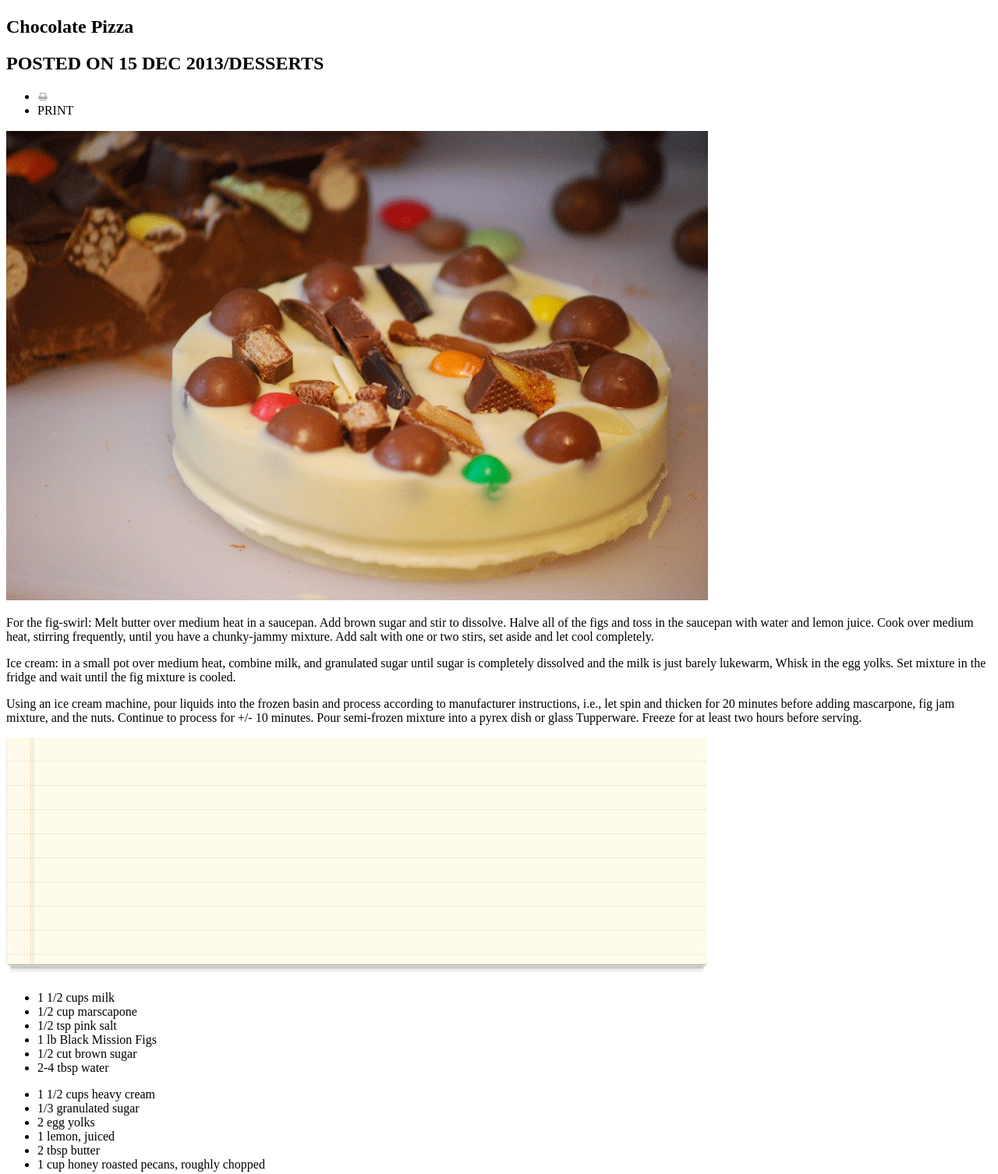
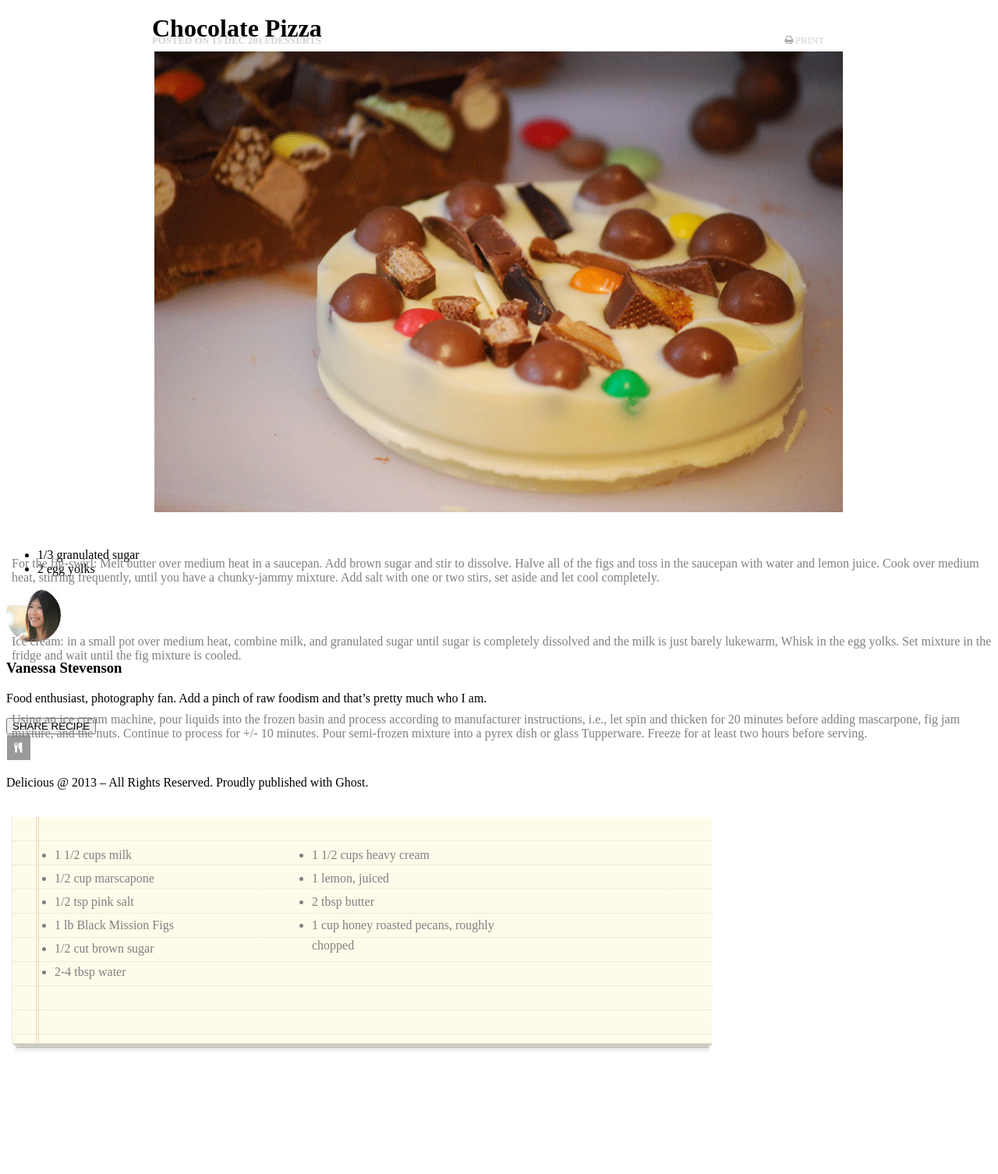
Before and after one commit to madelinepet/debugging-wireframe-lab, a plain HTML site: page index.html in a window 1280 px wide. Shown: the part 152-1658 px from the top of the page at 78% size. After the commit the page ends 1509 px from the top, so only its background shows below. Drawn offline with Linux system fonts and the light colour scheme.

Commit message:
I have styled my main content to look similar to the example, but I have yet to change font.

```diff
--- a/index.html
+++ b/index.html
@@ -24,45 +24,48 @@
     </nav>
 
   </header>
-  <content>
-    <section>
+  <br>
+  <main>
+    <div>
       <h1>Chocolate Pizza</h1>
       <h2>POSTED ON 15 DEC 2013/DESSERTS</h2>
       <ul>
-        <li><img src="img/print-icon.png" alt="printIcon"></li>
-        <li>PRINT</li>
+        <li id = "contentList1"><img src="img/print-icon.png" alt="printIcon"></li>
+        <li id = "contentList2">PRINT</li>
       </ul>
-    </section>
-    <div>
-      <img src="img/choco-pizza.png" alt="chocoPizza">
     </div>
 
     <div>
-      <p> For the fig-swirl: Melt butter over medium heat in a saucepan. Add brown sugar and stir to dissolve. Halve all of the figs and toss in the saucepan with water and lemon juice. Cook over medium heat, stirring frequently, until you have a chunky-jammy mixture. Add salt with one or two stirs, set aside and let cool completely.</p>
-      <p> Ice cream: in a small pot over medium heat, combine milk, and granulated sugar until sugar is completely dissolved and the milk is just barely lukewarm, Whisk in the egg yolks. Set mixture in the fridge and wait until the fig mixture is cooled.</p>
-      <p> Using an ice cream machine, pour liquids into the frozen basin and process according to manufacturer instructions, i.e., let spin and thicken for 20 minutes before adding mascarpone, fig jam mixture, and the nuts. Continue to process for +/- 10 minutes. Pour semi-frozen mixture into a pyrex dish or glass Tupperware. Freeze for at least two hours before serving.</p>
+      <img src="img/choco-pizza.png" alt="chocoPizza" id = "chocoPizza">
+    </div>
+
+    <div>
+      <p id = "recipe1"> For the fig-swirl: Melt butter over medium heat in a saucepan. Add brown sugar and stir to dissolve. Halve all of the figs and toss in the saucepan with water and lemon juice. Cook over medium heat, stirring frequently, until you have a chunky-jammy mixture. Add salt with one or two stirs, set aside and let cool completely.</p>
+      <p id= "recipe2"> Ice cream: in a small pot over medium heat, combine milk, and granulated sugar until sugar is completely dissolved and the milk is just barely lukewarm, Whisk in the egg yolks. Set mixture in the fridge and wait until the fig mixture is cooled.</p>
+      <p id = "recipe3"> Using an ice cream machine, pour liquids into the frozen basin and process according to manufacturer instructions, i.e., let spin and thicken for 20 minutes before adding mascarpone, fig jam mixture, and the nuts. Continue to process for +/- 10 minutes. Pour semi-frozen mixture into a pyrex dish or glass Tupperware. Freeze for at least two hours before serving.</p>
   </div>
 
   <div>
-    <img src="img/list-bg.png" alt="list">
+    <div id = "container"><img src="img/list-bg.png" alt="list"></div>
     <ul>
-      <li>1 1/2 cups milk</li>
-      <li>1/2 cup marscapone</li>
-      <li>1/2 tsp pink salt</li>
-      <li>1 lb Black Mission Figs</li>
-      <li>1/2 cut brown sugar</li>
-      <li>2-4 tbsp water</li>
+      <li id= "ingredients1">1 1/2 cups milk</li>
+      <li id= "ingredients2">1/2 cup marscapone</li>
+      <li id= "ingredients3">1/2 tsp pink salt</li>
+      <li id= "ingredients4">1 lb Black Mission Figs</li>
+      <li id= "ingredients5">1/2 cut brown sugar</li>
+      <li id= "ingredients6">2-4 tbsp water</li>
     </ul>
     <ul>
-      <li>1 1/2 cups heavy cream</li>
-      <li class = "crossedOff">1/3 granulated sugar</li>
-      <li class = "crossedOff">2 egg yolks</li>
-      <li>1 lemon, juiced</li>
-      <li>2 tbsp butter</li>
-      <li>1 cup honey roasted pecans, roughly chopped</li>
+      <li id= "ingredients7">1 1/2 cups heavy cream</li>
+      <li id= "crossedOff1">1/3 granulated sugar</li>
+      <li id= "crossedOff2">2 egg yolks</li>
+      <li id= "ingredients8">1 lemon, juiced</li>
+      <li id= "ingredients9">2 tbsp butter</li>
+      <li id= "ingredients10">1 cup honey roasted pecans, roughly</li>
+      <p id= "chopped">chopped</p>
     </ul>
   </div>
-  </content>
+</main>
   <section>
     <img src="img/van-pic.png" alt="vanPic">
     <h3>Vanessa Stevenson</h3>
--- a/style.css
+++ b/style.css
@@ -0,0 +1,140 @@
+
+
+h1 {
+position: absolute;
+left: 175px;
+top: 150px;
+margin: 10px;
+padding: 10px;
+}
+
+h2{
+  position: absolute;
+  left: 185px;
+  margin:5px;
+  padding: 5px;
+  color: lightgray;
+  font-size: 0.8em;
+}
+
+#contentList1{
+  position: absolute;
+  left: 995px;
+  list-style-type: none;
+  margin:0px;
+  padding:10px;
+  color: lightgray;
+  font-size:0.8em;
+}
+#contentList2{
+  position: absolute;
+  left: 1010px;
+  list-style-type: none;
+  margin:0px;
+  padding:10px;
+  color: lightgray;
+  font-size:0.8em;
+}
+
+#chocoPizza {
+  display: block;
+  margin-left: auto;
+  margin-right: auto;
+  width: 70%;
+  padding: 30px;
+}
+
+#recipe1 {
+  position: absolute;
+  top: 850px;
+  left: 15px;
+  color: grey;
+
+}
+#recipe2 {
+  position: absolute;
+  top: 950px;
+  left: 15px;
+  color: grey;
+}
+
+#recipe3{
+  position: absolute;
+  top: 1050px;
+  left: 15px;
+  color: grey;
+}
+
+#container {
+  position: absolute;
+  top: 1200px;
+  left: 15px;
+  }
+
+  #ingredients1 {
+    position: absolute;
+    top: 1240px;
+    left: 70px;
+    color: grey;
+  }
+
+  #ingredients2 {
+    position: absolute;
+    top: 1270px;
+    left: 70px;
+    color: grey;
+  }
+  #ingredients3 {
+    position: absolute;
+    top: 1300px;
+    left: 70px;
+    color: grey;
+  }
+  #ingredients4 {
+    position: absolute;
+    top: 1330px;
+    left: 70px;
+    color: grey;
+  }
+  #ingredients5 {
+    position: absolute;
+    top: 1360px;
+    left: 70px;
+    color: grey;
+  }
+  #ingredients6 {
+    position: absolute;
+    top: 1390px;
+    left: 70px;
+    color: grey;
+  }
+  #ingredients7 {
+    position: absolute;
+    top: 1240px;
+    left: 400px;
+    color: grey;
+  }
+  #ingredients8 {
+    position: absolute;
+    top: 1270px;
+    left: 400px;
+    color: grey;
+  }
+  #ingredients9 {
+    position: absolute;
+    top: 1300px;
+    left: 400px;
+    color: grey;
+  }
+  #ingredients10 {
+    position: absolute;
+    top: 1330px;
+    left: 400px;
+    color: grey;
+  }
+  #chopped {
+    position: absolute;
+    top: 1340px;
+    left: 400px;
+    color: grey;
+  }
```
